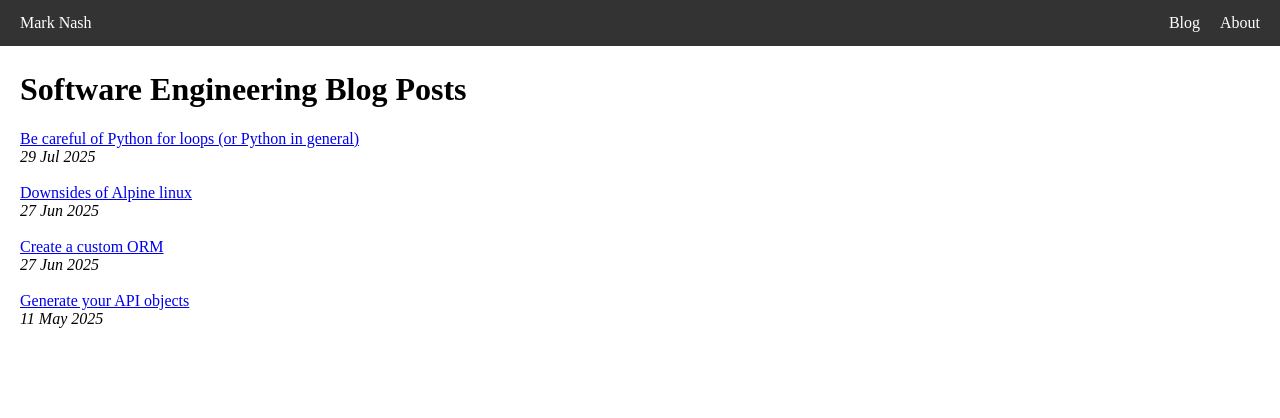
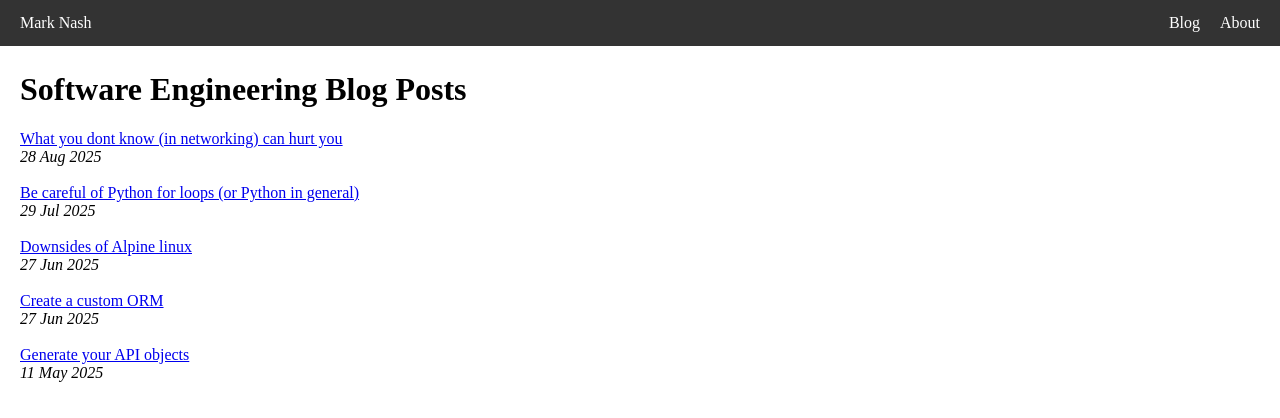
Before and after one commit to abacef/bacef_blog.github.io, a plain HTML site: page src/tech_blog.html in a window 1280 px wide. Drawn offline with Linux system fonts and the light colour scheme.

Commit message:
Added tech blog post 5

```diff
--- a/src/tech_blog.html
+++ b/src/tech_blog.html
@@ -44,6 +44,7 @@
 
     <script>
         const blogs_map = [
+            [5, "What you dont know (in networking) can hurt you", "28 Aug 2025"],
             [4, "Be careful of Python for loops (or Python in general)", "29 Jul 2025"],
             [3, "Downsides of Alpine linux", "27 Jun 2025"],
             [2, "Create a custom ORM", "27 Jun 2025"],
```
Also changed, not shown: 1 other file.
